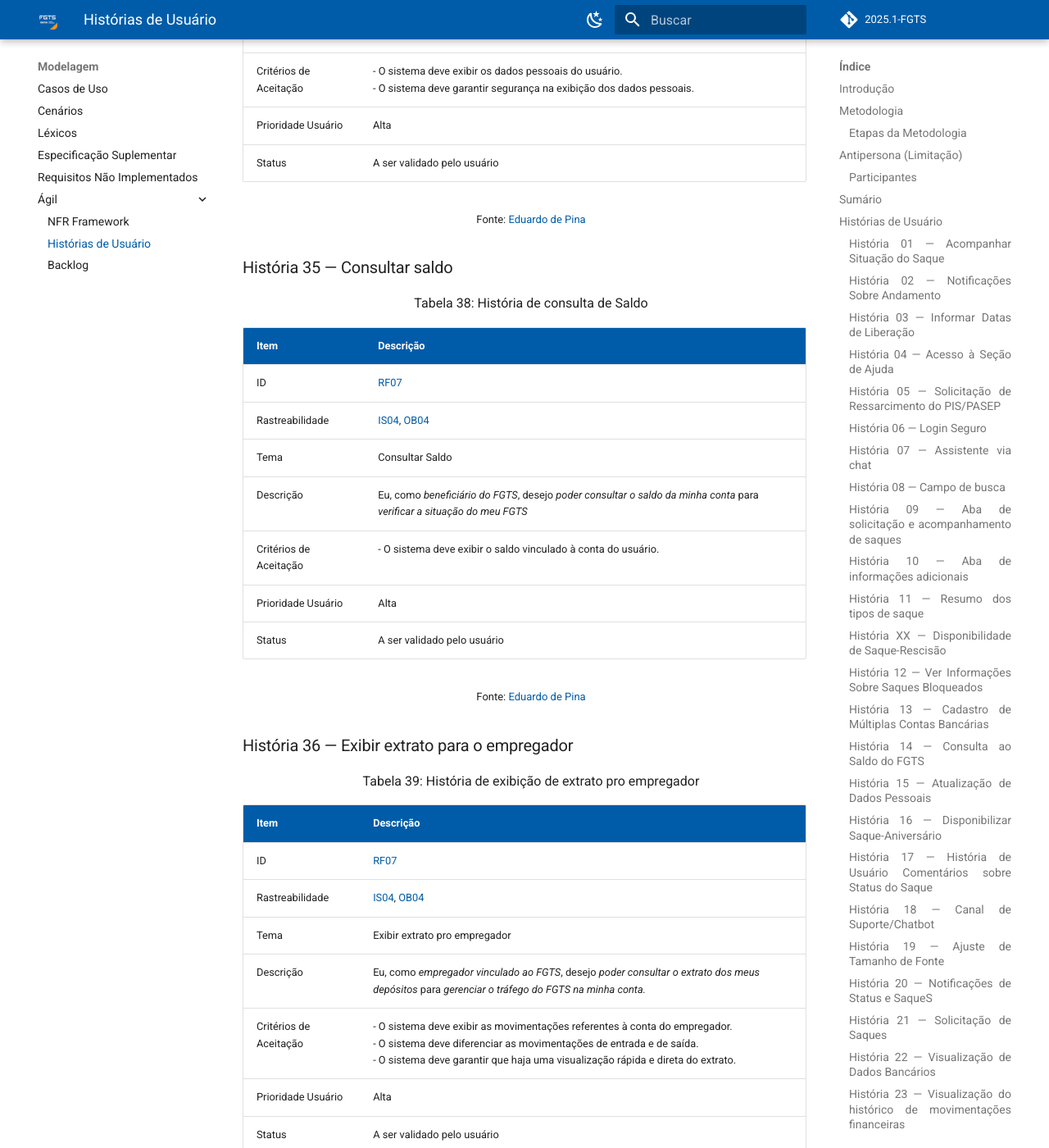
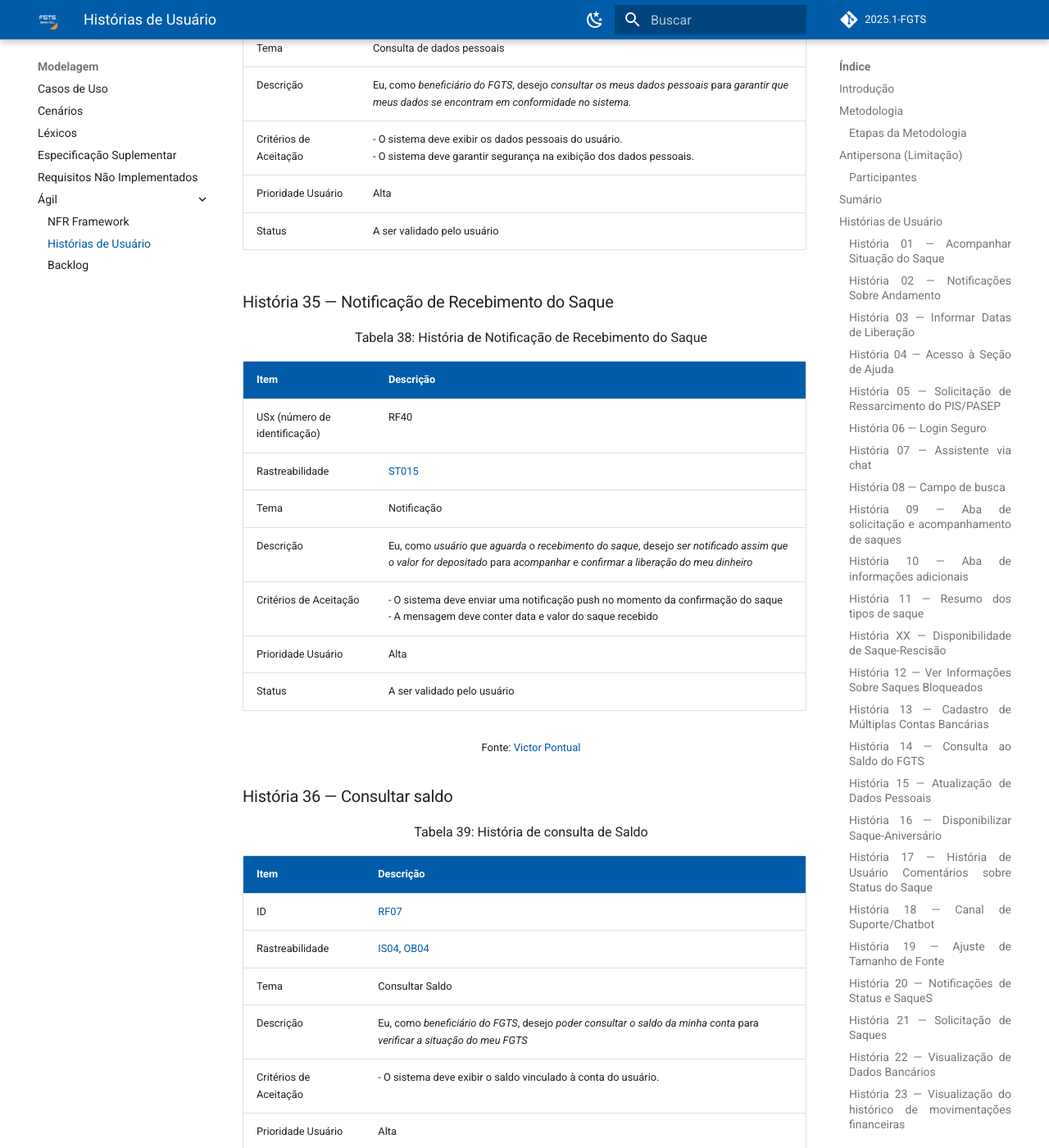
Before and after one commit to eduardodpms/REQ-FGTS, an MkDocs documentation site: the page built from docs/Modelagem-Agil/HistoriasDeUsuario.md, in a window 1280 px wide and 1400 px high, scrolled down 28661 px. Shown: the whole window at 82% size. Built offline with MkDocs 1.6.1 and Material for MkDocs 9.7.7, drawn with Linux system fonts in a browser that asks for light colours; comment, search, counter and statistics services are not loaded; some of the changed text lies outside the part shown.

Commit message:
Update HistoriasDeUsuario.md

```diff
--- a/docs/Modelagem-Agil/HistoriasDeUsuario.md
+++ b/docs/Modelagem-Agil/HistoriasDeUsuario.md
@@ -235,6 +235,10 @@ Para cada história, foram definidos critérios claros e objetivos que garantem
 **Requisito RF06 (IS02)**
 
 - [H34 – Consulta de dados pessoais](#h34)
+
+**Requisito RF06 (IS02)**
+
+- [H35 — Notificação de Recebimento do Saque](#h35)
 
 **Requisito RF07 (IS04, OB04)**
 
@@ -1777,11 +1781,103 @@ A tabela [2](#tabela-modelo) será utilizada como modelo para a elaboração das
 </table>
 </div>
 
+### <a name="h35"></a> História 35 — Notificação de Recebimento do Saque
+
+<font size="3"><p style="text-align: center">Tabela 38: História de Notificação de Recebimento do Saque</p></font>
+
+<div align="center">
+<table>
+  <thead>
+    <tr>
+      <th><strong>Item</strong></th>
+      <th><strong>Descrição</strong></th>
+    </tr>
+  </thead>
+  <tbody>
+    <tr>
+      <td>USx (número de identificação)</td>
+      <td>RF40</td>
+    </tr>
+    <tr>
+      <td>Rastreabilidade</td>
+      <td> <a href="https://requisitos-de-software.github.io/2025.1-FGTS/Elicitacao/Tecnicas-de-Elicitacao/Storytelling/#ST_RF">ST015</a></td>
+    </tr>
+    <tr>
+      <td>Tema</td>
+      <td>Notificação</td>
+    </tr>
+    <tr>
+      <td>Descrição</td>
+      <td>Eu, como <em>usuário que aguarda o recebimento do saque</em>, desejo <em>ser notificado assim que o valor for depositado</em> para <em>acompanhar e confirmar a liberação do meu dinheiro</em></td>
+    </tr>
+    <tr>
+      <td>Critérios de Aceitação</td>
+      <td>- O sistema deve enviar uma notificação push no momento da confirmação do saque <br> - A mensagem deve conter data e valor do saque recebido</td>
+    </tr>
+    <tr>
+      <td>Prioridade Usuário</td>
+      <td>Alta</td>
+    </tr>
+    <tr>
+      <td>Status</td>
+      <td>A ser validado pelo usuário</td>
+    </tr>
+  </tbody>
+</table>
+</div>
+
+<font size="2"><p style="text-align: center">Fonte: [Victor Pontual](https://github.com/VictorPontual)</p></font>
+
+### <a name="h36"></a> História 36 — Consultar saldo
+
+<font size="3"><p style="text-align: center">Tabela 39: História de consulta de Saldo</p></font>
+
+<div align="center">
+<table>
+  <thead>
+    <tr>
+      <th><strong>Item</strong></th>
+      <th><strong>Descrição</strong></th>
+    </tr>
+  </thead>
+  <tbody>
+    <tr>
+      <td>ID</td>
+      <td><a href="https://requisitos-de-software.github.io/2025.1-FGTS/Elicitacao/Requisitos-elicitados/#requisitos-funcionais">RF07</a></td>
+    </tr>
+    <tr>
+      <td>Rastreabilidade</td>
+      <td><a href="https://requisitos-de-software.github.io/2025.1-FGTS/Elicitacao/Tecnicas-de-Elicitacao/Introspeccao/#IS_RF">IS04</a>, <a href="https://requisitos-de-software.github.io/2025.1-FGTS/Elicitacao/Tecnicas-de-Elicitacao/Observacao/#OB_RF">OB04</a></td>
+    <tr>
+      <td>Tema</td>
+      <td>Consultar Saldo</td>
+    </tr>
+    <tr>
+      <td>Descrição</td>
+      <td>Eu, como <em>beneficiário do FGTS</em>, desejo <em>poder consultar o saldo da minha conta</em> para <em>verificar a situação do meu FGTS</em></td>
+    </tr>
+    <tr>
+      <td>Critérios de Aceitação</td>
+      <td>- O sistema deve exibir o saldo vinculado à conta do usuário.</td>
+    </tr>
+    <tr>
+      <td>Prioridade Usuário</td>
+      <td>Alta</td>
+    </tr>
+    <tr>
+      <td>Status</td>
+      <td>A ser validado pelo usuário</td>
+    </tr>
+    </tr>
+  </tbody>
+</table>
+</div>
+
 <font size="2"><p style="text-align: center">Fonte: [Eduardo de Pina](https://github.com/eduardodpms)</p></font>
 
-### <a name="h35"></a> História 35 — Consultar saldo
-
-<font size="3"><p style="text-align: center">Tabela 38: História de consulta de Saldo</p></font>
+### <a name="h37"></a> História 37 — Exibir extrato para o empregador
+
+<font size="3"><p style="text-align: center">Tabela 40: História de exibição de extrato pro empregador</p></font>
 
 <div align="center">
 <table>
@@ -1801,15 +1897,15 @@ A tabela [2](#tabela-modelo) será utilizada como modelo para a elaboração das
       <td><a href="https://requisitos-de-software.github.io/2025.1-FGTS/Elicitacao/Tecnicas-de-Elicitacao/Introspeccao/#IS_RF">IS04</a>, <a href="https://requisitos-de-software.github.io/2025.1-FGTS/Elicitacao/Tecnicas-de-Elicitacao/Observacao/#OB_RF">OB04</a></td>
     <tr>
       <td>Tema</td>
-      <td>Consultar Saldo</td>
-    </tr>
-    <tr>
-      <td>Descrição</td>
-      <td>Eu, como <em>beneficiário do FGTS</em>, desejo <em>poder consultar o saldo da minha conta</em> para <em>verificar a situação do meu FGTS</em></td>
-    </tr>
-    <tr>
-      <td>Critérios de Aceitação</td>
-      <td>- O sistema deve exibir o saldo vinculado à conta do usuário.</td>
+      <td>Exibir extrato pro empregador</td>
+    </tr>
+    <tr>
+      <td>Descrição</td>
+      <td>Eu, como <em>empregador vinculado ao FGTS</em>, desejo <em>poder consultar o extrato dos meus depósitos</em> para <em>gerenciar o tráfego do FGTS na minha conta.</em></td>
+    </tr>
+    <tr>
+      <td>Critérios de Aceitação</td>
+      <td>- O sistema deve exibir as movimentações referentes à conta do empregador. <br> - O sistema deve diferenciar as movimentações de entrada e de saída.<br> - O sistema deve garantir que haja uma visualização rápida e direta do extrato.</td>
     </tr>
     <tr>
       <td>Prioridade Usuário</td>
@@ -1826,37 +1922,37 @@ A tabela [2](#tabela-modelo) será utilizada como modelo para a elaboração das
 
 <font size="2"><p style="text-align: center">Fonte: [Eduardo de Pina](https://github.com/eduardodpms)</p></font>
 
-### <a name="h36"></a> História 36 — Exibir extrato para o empregador
-
-<font size="3"><p style="text-align: center">Tabela 39: História de exibição de extrato pro empregador</p></font>
-
-<div align="center">
-<table>
-  <thead>
-    <tr>
-      <th><strong>Item</strong></th>
-      <th><strong>Descrição</strong></th>
-    </tr>
-  </thead>
-  <tbody>
-    <tr>
-      <td>ID</td>
-      <td><a href="https://requisitos-de-software.github.io/2025.1-FGTS/Elicitacao/Requisitos-elicitados/#requisitos-funcionais">RF07</a></td>
-    </tr>
-    <tr>
-      <td>Rastreabilidade</td>
-      <td><a href="https://requisitos-de-software.github.io/2025.1-FGTS/Elicitacao/Tecnicas-de-Elicitacao/Introspeccao/#IS_RF">IS04</a>, <a href="https://requisitos-de-software.github.io/2025.1-FGTS/Elicitacao/Tecnicas-de-Elicitacao/Observacao/#OB_RF">OB04</a></td>
-    <tr>
-      <td>Tema</td>
-      <td>Exibir extrato pro empregador</td>
-    </tr>
-    <tr>
-      <td>Descrição</td>
-      <td>Eu, como <em>empregador vinculado ao FGTS</em>, desejo <em>poder consultar o extrato dos meus depósitos</em> para <em>gerenciar o tráfego do FGTS na minha conta.</em></td>
-    </tr>
-    <tr>
-      <td>Critérios de Aceitação</td>
-      <td>- O sistema deve exibir as movimentações referentes à conta do empregador. <br> - O sistema deve diferenciar as movimentações de entrada e de saída.<br> - O sistema deve garantir que haja uma visualização rápida e direta do extrato.</td>
+### <a name="h38"></a> História 38 — Permitir o cadastro de conta bancária
+
+<font size="3"><p style="text-align: center">Tabela 41: História de cadastro de conta bancária</p></font>
+
+<div align="center">
+<table>
+  <thead>
+    <tr>
+      <th><strong>Item</strong></th>
+      <th><strong>Descrição</strong></th>
+    </tr>
+  </thead>
+  <tbody>
+    <tr>
+      <td>ID</td>
+      <td><a href="https://requisitos-de-software.github.io/2025.1-FGTS/Elicitacao/Requisitos-elicitados/#requisitos-funcionais">RF14</a></td>
+    </tr>
+    <tr>
+      <td>Rastreabilidade</td>
+      <td><a href="https://requisitos-de-software.github.io/2025.1-FGTS/Elicitacao/Tecnicas-de-Elicitacao/Introspeccao/#IS_RF">IS11</a>, <a href="https://requisitos-de-software.github.io/2025.1-FGTS/Elicitacao/Tecnicas-de-Elicitacao/Storytelling/#ST_RF">ST05</a>, <a href="https://requisitos-de-software.github.io/2025.1-FGTS/Elicitacao/Tecnicas-de-Elicitacao/Observacao/#OB_RF">OB08</a></td>
+    <tr>
+      <td>Tema</td>
+      <td>Permitir o cadastro de conta bancária</td>
+    </tr>
+    <tr>
+      <td>Descrição</td>
+      <td>Eu, como <em>beneficiário do FGTS</em>, desejo <em>cadastrar uma conta bancária no aplicativo</em> para <em>garantir os meus benefícios do FGTS.</em></td>
+    </tr>
+    <tr>
+      <td>Critérios de Aceitação</td>
+      <td>- O sistema deve permitir que o beneficiário cadastre uma conta bancária. <br> - O cadastro de conta bancária deve passar por verificações de segurança junto ao banco.</td>
     </tr>
     <tr>
       <td>Prioridade Usuário</td>
@@ -1873,41 +1969,41 @@ A tabela [2](#tabela-modelo) será utilizada como modelo para a elaboração das
 
 <font size="2"><p style="text-align: center">Fonte: [Eduardo de Pina](https://github.com/eduardodpms)</p></font>
 
-### <a name="h37"></a> História 37 — Permitir o cadastro de conta bancária
-
-<font size="3"><p style="text-align: center">Tabela 40: História de cadastro de conta bancária</p></font>
-
-<div align="center">
-<table>
-  <thead>
-    <tr>
-      <th><strong>Item</strong></th>
-      <th><strong>Descrição</strong></th>
-    </tr>
-  </thead>
-  <tbody>
-    <tr>
-      <td>ID</td>
-      <td><a href="https://requisitos-de-software.github.io/2025.1-FGTS/Elicitacao/Requisitos-elicitados/#requisitos-funcionais">RF14</a></td>
-    </tr>
-    <tr>
-      <td>Rastreabilidade</td>
-      <td><a href="https://requisitos-de-software.github.io/2025.1-FGTS/Elicitacao/Tecnicas-de-Elicitacao/Introspeccao/#IS_RF">IS11</a>, <a href="https://requisitos-de-software.github.io/2025.1-FGTS/Elicitacao/Tecnicas-de-Elicitacao/Storytelling/#ST_RF">ST05</a>, <a href="https://requisitos-de-software.github.io/2025.1-FGTS/Elicitacao/Tecnicas-de-Elicitacao/Observacao/#OB_RF">OB08</a></td>
-    <tr>
-      <td>Tema</td>
-      <td>Permitir o cadastro de conta bancária</td>
-    </tr>
-    <tr>
-      <td>Descrição</td>
-      <td>Eu, como <em>beneficiário do FGTS</em>, desejo <em>cadastrar uma conta bancária no aplicativo</em> para <em>garantir os meus benefícios do FGTS.</em></td>
-    </tr>
-    <tr>
-      <td>Critérios de Aceitação</td>
-      <td>- O sistema deve permitir que o beneficiário cadastre uma conta bancária. <br> - O cadastro de conta bancária deve passar por verificações de segurança junto ao banco.</td>
-    </tr>
-    <tr>
-      <td>Prioridade Usuário</td>
-      <td>Alta</td>
+### <a name="h39"></a> História 39 — Seção de ajuda com orientações
+
+<font size="3"><p style="text-align: center">Tabela 42: História de seção de ajuda com orientações</p></font>
+
+<div align="center">
+<table>
+  <thead>
+    <tr>
+      <th><strong>Item</strong></th>
+      <th><strong>Descrição</strong></th>
+    </tr>
+  </thead>
+  <tbody>
+    <tr>
+      <td>ID</td>
+      <td><a href="https://requisitos-de-software.github.io/2025.1-FGTS/Elicitacao/Requisitos-elicitados/#requisitos-funcionais">RF18</a></td>
+    </tr>
+    <tr>
+      <td>Rastreabilidade</td>
+      <td> <a href="https://requisitos-de-software.github.io/2025.1-FGTS/Elicitacao/Tecnicas-de-Elicitacao/Introspeccao/#IS_RF">IS16</a></td>
+    <tr>
+      <td>Tema</td>
+      <td>Seção de ajuda com orientações</td>
+    </tr>
+    <tr>
+      <td>Descrição</td>
+      <td>Eu, como <em>beneficiário do FGTS</em>, desejo <em>tirar uma dúvida relacionada ao uso do aplicativo</em> para <em>melhorar a minha usabilidade.</em></td>
+    </tr>
+    <tr>
+      <td>Critérios de Aceitação</td>
+      <td>- O sistema deve possuir uma página de ajuda. <br> - O acesso à página de ajuda deve ser facilitado e visível ao público</td>
+    </tr>
+    <tr>
+      <td>Prioridade Usuário</td>
+      <td>Média</td>
     </tr>
     <tr>
       <td>Status</td>
@@ -1920,56 +2016,9 @@ A tabela [2](#tabela-modelo) será utilizada como modelo para a elaboração das
 
 <font size="2"><p style="text-align: center">Fonte: [Eduardo de Pina](https://github.com/eduardodpms)</p></font>
 
-### <a name="h38"></a> História 38 — Seção de ajuda com orientações
-
-<font size="3"><p style="text-align: center">Tabela 41: História de seção de ajuda com orientações</p></font>
-
-<div align="center">
-<table>
-  <thead>
-    <tr>
-      <th><strong>Item</strong></th>
-      <th><strong>Descrição</strong></th>
-    </tr>
-  </thead>
-  <tbody>
-    <tr>
-      <td>ID</td>
-      <td><a href="https://requisitos-de-software.github.io/2025.1-FGTS/Elicitacao/Requisitos-elicitados/#requisitos-funcionais">RF18</a></td>
-    </tr>
-    <tr>
-      <td>Rastreabilidade</td>
-      <td> <a href="https://requisitos-de-software.github.io/2025.1-FGTS/Elicitacao/Tecnicas-de-Elicitacao/Introspeccao/#IS_RF">IS16</a></td>
-    <tr>
-      <td>Tema</td>
-      <td>Seção de ajuda com orientações</td>
-    </tr>
-    <tr>
-      <td>Descrição</td>
-      <td>Eu, como <em>beneficiário do FGTS</em>, desejo <em>tirar uma dúvida relacionada ao uso do aplicativo</em> para <em>melhorar a minha usabilidade.</em></td>
-    </tr>
-    <tr>
-      <td>Critérios de Aceitação</td>
-      <td>- O sistema deve possuir uma página de ajuda. <br> - O acesso à página de ajuda deve ser facilitado e visível ao público</td>
-    </tr>
-    <tr>
-      <td>Prioridade Usuário</td>
-      <td>Média</td>
-    </tr>
-    <tr>
-      <td>Status</td>
-      <td>A ser validado pelo usuário</td>
-    </tr>
-    </tr>
-  </tbody>
-</table>
-</div>
-
-<font size="2"><p style="text-align: center">Fonte: [Eduardo de Pina](https://github.com/eduardodpms)</p></font>
-
-### <a name="h39"></a> História 39 — Guia interativo para orientação
-
-<font size="3"><p style="text-align: center">Tabela 42: História de guia interativo</p></font>
+### <a name="h40"></a> História 40 — Guia interativo para orientação
+
+<font size="3"><p style="text-align: center">Tabela 43: História de guia interativo</p></font>
 
 <div align="center">
 <table>
@@ -2036,3 +2085,4 @@ A tabela [2](#tabela-modelo) será utilizada como modelo para a elaboração das
 | 2.1    | 30/05/2025 | Adicionando Histórias 29 à 33 | [Victor Pontual](https://github.com/VictorPontual)  | [Danielle Soares](https://github.com/danielle-soaress) |
 | 2.2    | 30/05/2025 | Adicionando histórias 34 à 39 | [Eduardo de Pina](https://github.com/eduardodpms) | [Danielle Soares](https://github.com/danielle-soaress) |
 | 2.2    | 30/05/2025 | Adicionando história 17 | [Danielle Soares](https://github.com/danielle-soaress) | - |
+| 2.2    | 30/05/2025 | Adicionando história 35 | [Victor Pontual](https://github.com/VictorPontual) | - |
```
